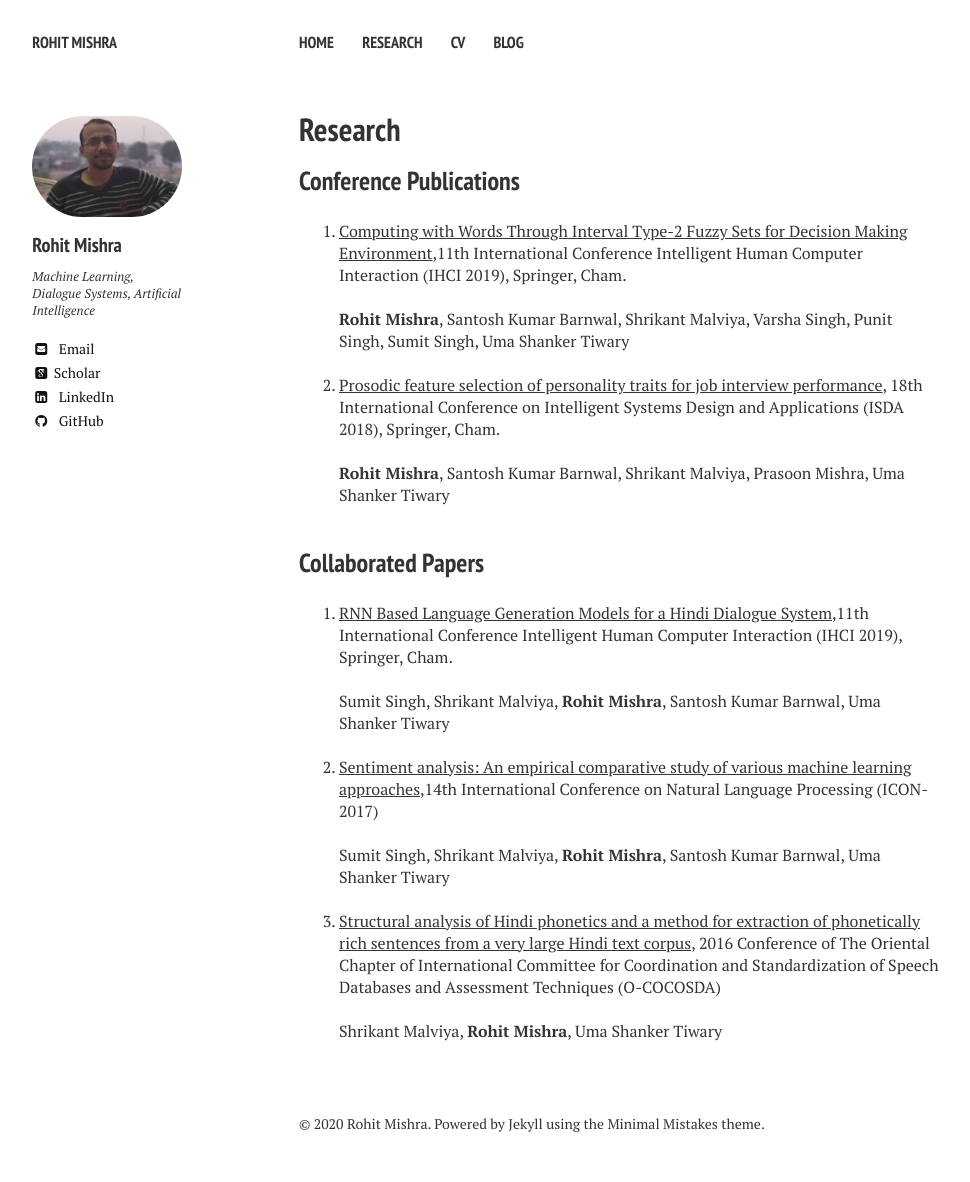
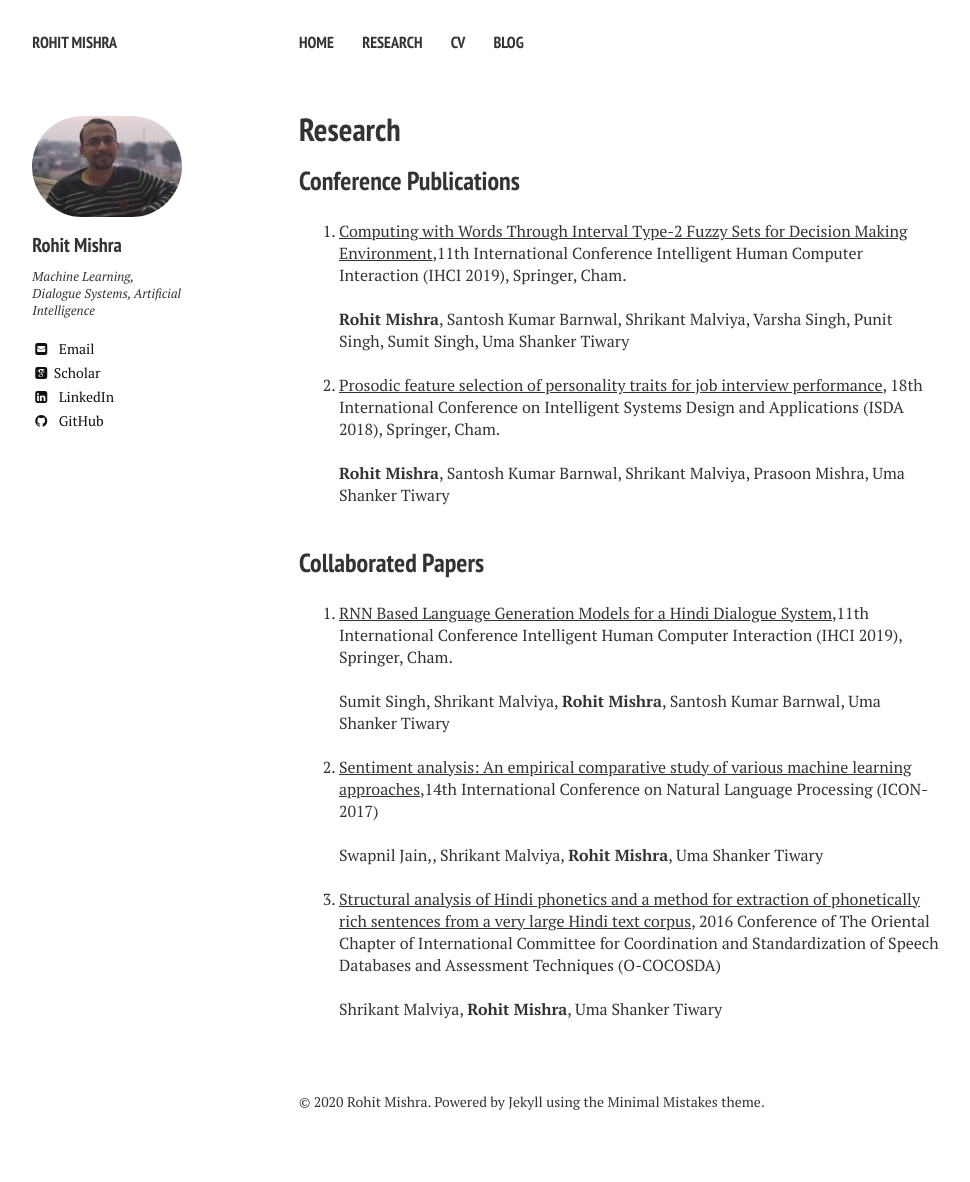
Before and after one commit to rohit129/rohit129.github.io, a Jekyll site: the page built from research.md, in a window 1280 px wide. Shown: the whole page, without its empty margins (21-991 px from the left). Built offline with Jekyll 4.4.1, drawn with Linux system fonts in a browser that asks for light colours; nearby versions of some CDN libraries; some web fonts are replaced; after the commit the page ends 1160 px from its top, so only the background shows below that.

Commit message:
Update research.md

```diff
--- a/research.md
+++ b/research.md
@@ -32,7 +32,7 @@ Sumit Singh, Shrikant Malviya, <b>Rohit Mishra</b>, Santosh Kumar Barnwal, Uma S
 2.	[Sentiment analysis: An empirical comparative study of various machine learning approaches](https://www.aclweb.org/anthology/W17-7515.pdf),14th International Conference on Natural Language Processing (ICON-2017)
 <br/>
 <br/>
-Sumit Singh, Shrikant Malviya, <b>Rohit Mishra</b>, Santosh Kumar Barnwal, Uma Shanker Tiwary
+Swapnil Jain,, Shrikant Malviya, <b>Rohit Mishra</b>, Uma Shanker Tiwary
 <br/>
 <br/>
 1.	[Structural analysis of Hindi phonetics and a method for extraction of phonetically rich sentences from a very large Hindi text corpus](https://ieeexplore.ieee.org/abstract/document/7919009), 2016 Conference of The Oriental Chapter of International Committee for Coordination and Standardization of Speech Databases and Assessment Techniques (O-COCOSDA)
```
